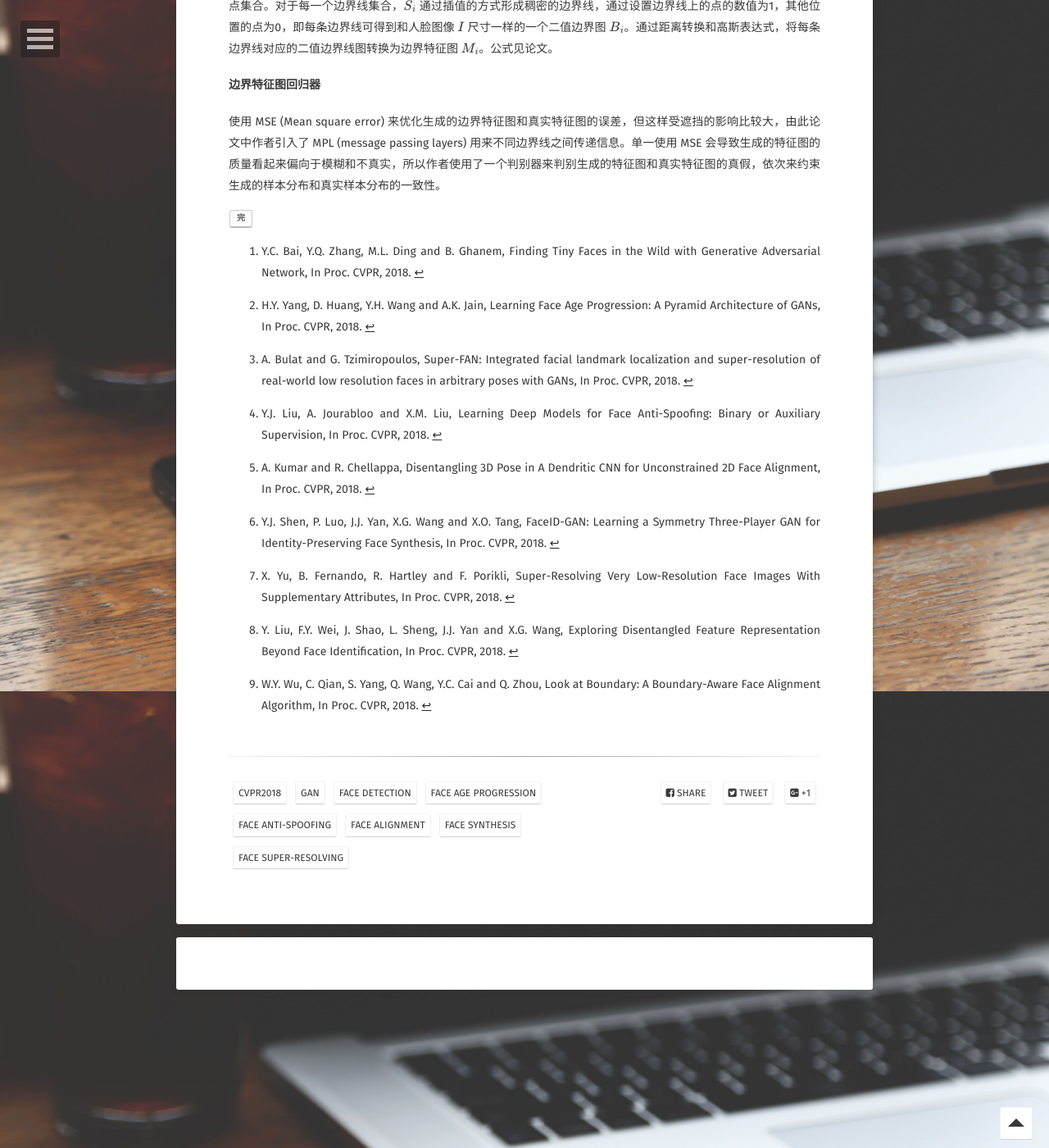
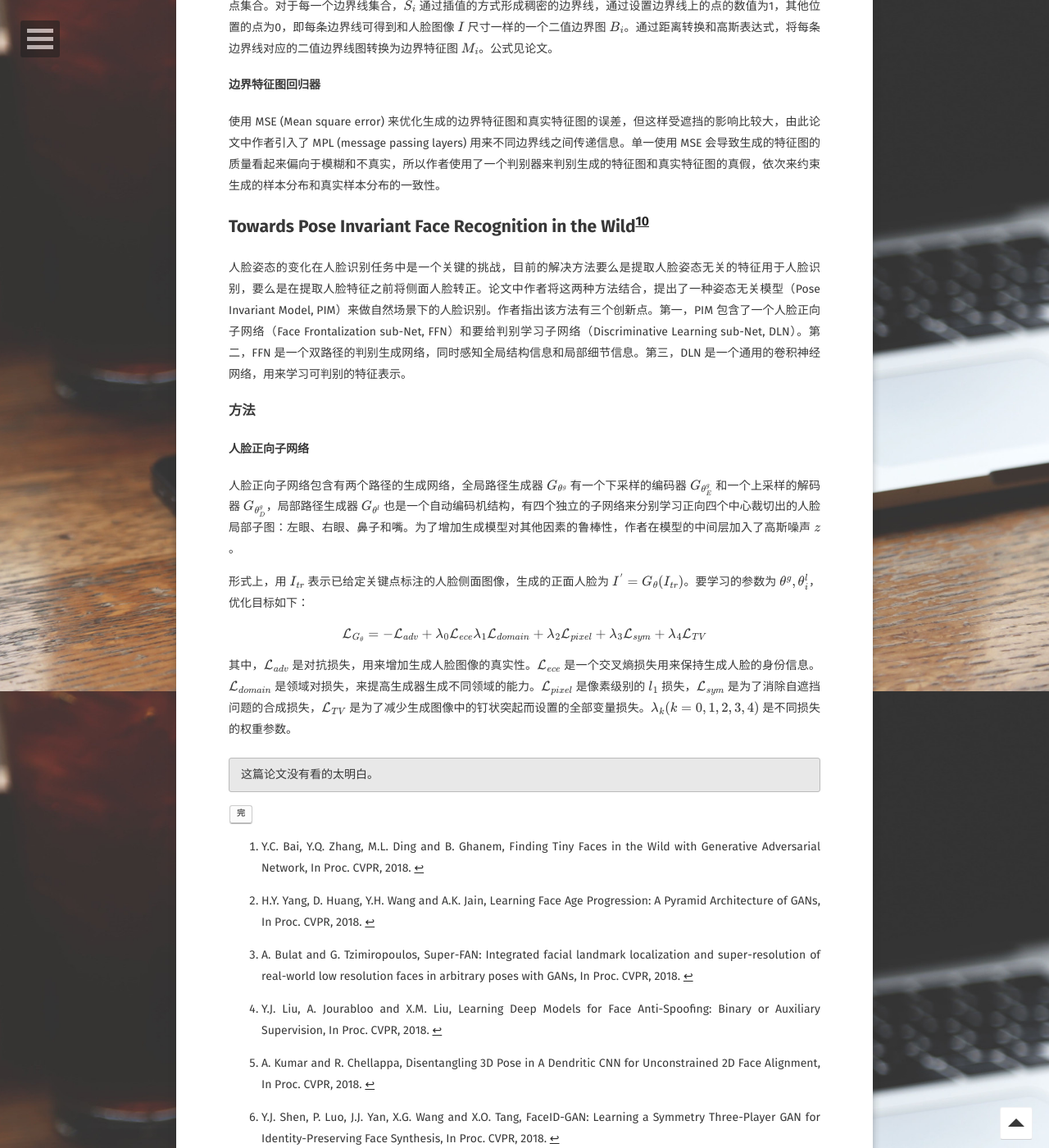
Before and after one commit to Jiyun-Cui/jiyun-cui.github.io, a Jekyll site: the page built from _posts/2018-12-21-cvpr2018-summary.md, in a window 1280 px wide and 1400 px high, scrolled down 18057 px. Shown: the whole window at 82% size. Built offline with Jekyll 4.4.1, drawn with Linux system fonts in a browser that asks for light colours; some web fonts are replaced; formulas are drawn with MathJax 3; comment, search, counter and statistics services are not loaded; some of the changed text lies outside the part shown.

Commit message:
Update 2018-12-21-cvpr2018-summary.md
Towards Pose Invariant Face Recognition in the Wild

```diff
--- a/_posts/2018-12-21-cvpr2018-summary.md
+++ b/_posts/2018-12-21-cvpr2018-summary.md
@@ -583,6 +583,23 @@ $$f_{\mathcal{P}}^{*}=f_{\mathcal{P}}+\alpha_{n}\mathbf{w}_{n}$$
 
 使用 MSE (Mean square error) 来优化生成的边界特征图和真实特征图的误差，但这样受遮挡的影响比较大，由此论文中作者引入了 MPL (message passing layers) 用来不同边界线之间传递信息。单一使用 MSE 会导致生成的特征图的质量看起来偏向于模糊和不真实，所以作者使用了一个判别器来判别生成的特征图和真实特征图的真假，依次来约束生成的样本分布和真实样本分布的一致性。
 
+## Towards Pose Invariant Face Recognition in the Wild[^10]
+
+人脸姿态的变化在人脸识别任务中是一个关键的挑战，目前的解决方法要么是提取人脸姿态无关的特征用于人脸识别，要么是在提取人脸特征之前将侧面人脸转正。论文中作者将这两种方法结合，提出了一种姿态无关模型（Pose Invariant Model, PIM）来做自然场景下的人脸识别。作者指出该方法有三个创新点。第一，PIM 包含了一个人脸正向子网络（Face Frontalization sub-Net, FFN）和要给判别学习子网络（Discriminative Learning sub-Net, DLN）。第二，FFN 是一个双路径的判别生成网络，同时感知全局结构信息和局部细节信息。第三，DLN 是一个通用的卷积神经网络，用来学习可判别的特征表示。
+
+### 方法
+
+#### 人脸正向子网络
+人脸正向子网络包含有两个路径的生成网络，全局路径生成器 $$G_{\theta^{g}}$$ 有一个下采样的编码器 $$G_{\theta_{E}^{g}}$$ 和一个上采样的解码器 $$G_{\theta_{D}^{g}}$$，局部路径生成器 $$G_{\theta^{l}}$$ 也是一个自动编码机结构，有四个独立的子网络来分别学习正向四个中心裁切出的人脸局部子图：左眼、右眼、鼻子和嘴。为了增加生成模型对其他因素的鲁棒性，作者在模型的中间层加入了高斯噪声 $$z$$。
+
+形式上，用 $$I_{tr}$$ 表示已给定关键点标注的人脸侧面图像，生成的正面人脸为 $$I^{'}=G_{\theta}(I_{tr})$$。要学习的参数为 $${\theta^{g},\theta_{i}^{l}}$$，优化目标如下：
+
+$$\mathcal{L}_{G_{\theta}}=-\mathcal{L}_{adv} + \lambda_{0}\mathcal{L}_{ece} \lambda_{1}\mathcal{L}_{domain} + \lambda_{2}\mathcal{L}_{pixel} + \lambda_{3}\mathcal{L}_{sym} + \lambda_{4}\mathcal{L}_{TV}$$
+
+其中，$$\mathcal{L}_{adv}$$ 是对抗损失，用来增加生成人脸图像的真实性。$$\mathcal{L}_{ece}$$ 是一个交叉熵损失用来保持生成人脸的身份信息。$$\mathcal{L}_{domain}$$ 是领域对损失，来提高生成器生成不同领域的能力。$$\mathcal{L}_{pixel}$$ 是像素级别的 $$l_{1}$$ 损失，$$\mathcal{L}_{sym}$$ 是为了消除自遮挡问题的合成损失，$$\mathcal{L}_{TV}$$ 是为了减少生成图像中的钉状突起而设置的全部变量损失。$${\lambda_{k}}(k=0,1,2,3,4)$$ 是不同损失的权重参数。
+
+这篇论文没有看的太明白。
+{: .notice}
 
 <kbd>完</kbd>
 
@@ -595,3 +612,4 @@ $$f_{\mathcal{P}}^{*}=f_{\mathcal{P}}+\alpha_{n}\mathbf{w}_{n}$$
 [^7]: X. Yu, B. Fernando, R. Hartley and F. Porikli, Super-Resolving Very Low-Resolution Face Images With Supplementary Attributes, In Proc. CVPR, 2018.
 [^8]: Y. Liu, F.Y. Wei, J. Shao, L. Sheng, J.J. Yan and X.G. Wang, Exploring Disentangled Feature Representation Beyond Face Identification, In Proc. CVPR, 2018.
 [^9]: W.Y. Wu, C. Qian, S. Yang, Q. Wang, Y.C. Cai and Q. Zhou, Look at Boundary: A Boundary-Aware Face Alignment Algorithm, In Proc. CVPR, 2018.
+[^10]: J. Zhao, Y. Cheng, Y. Xu, L. Xiong, J.S. Li, F. Zhao, Towards Pose Invariant Face Recognition in the Wild, In Proc. CVPR, 2018.
```
